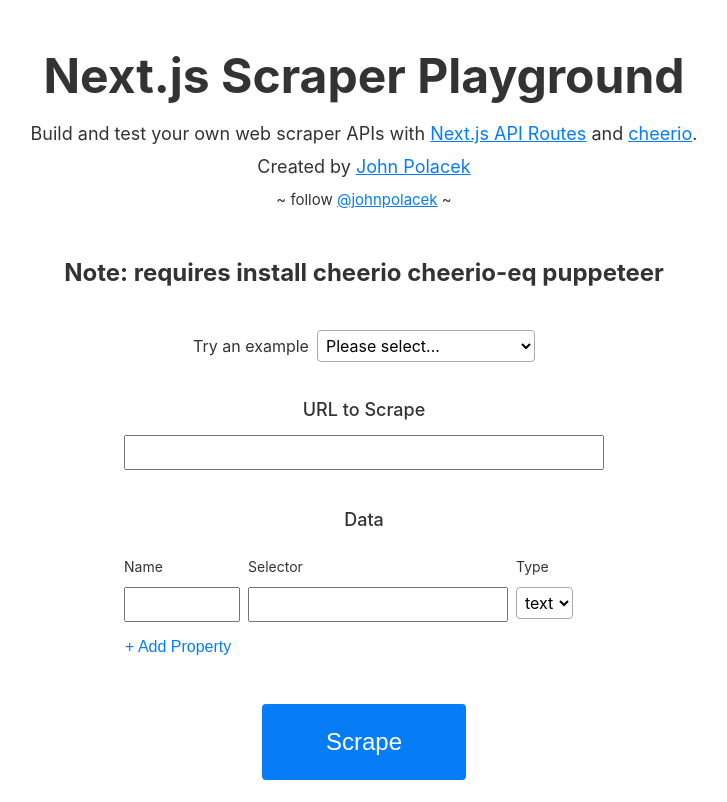
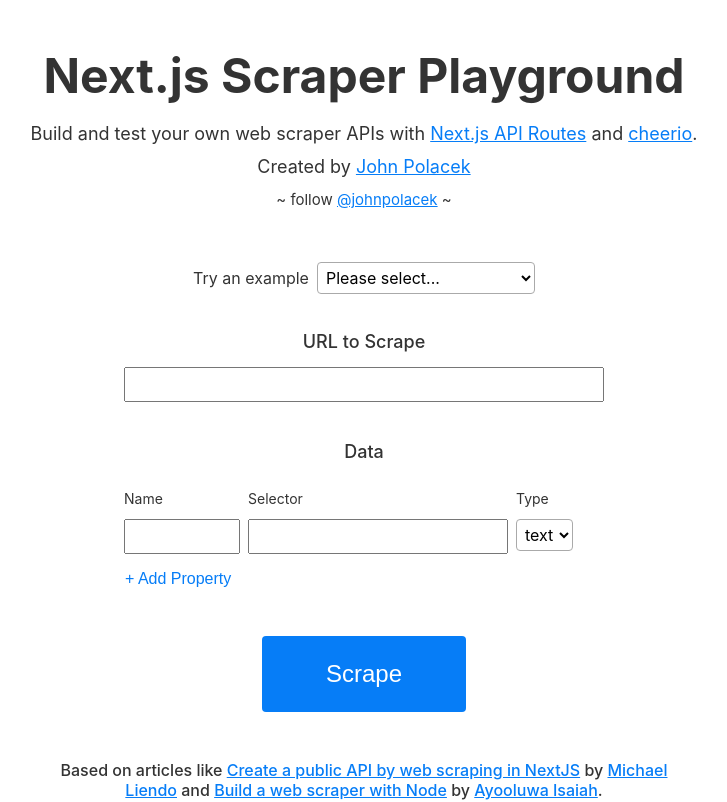
Before and after one commit to bigsmile000916/nextjs-scraper-playground, a Next.js app: page / in a window 1280 px wide. Shown: the top 802 px of the page, without its empty margins (276-1003 px from the left). Built offline with nearby package versions, Linux system fonts and the light colour scheme.

Commit message:
remove note

```diff
--- a/components/playground.js
+++ b/components/playground.js
@@ -94,7 +94,6 @@
 
   return (
     <>
-      <h2>Note: requires install cheerio cheerio-eq puppeteer</h2>
       <form id="playground" onSubmit={scrape}>
         <Examples onSelect={onSelectExample} />
         <div>
```
